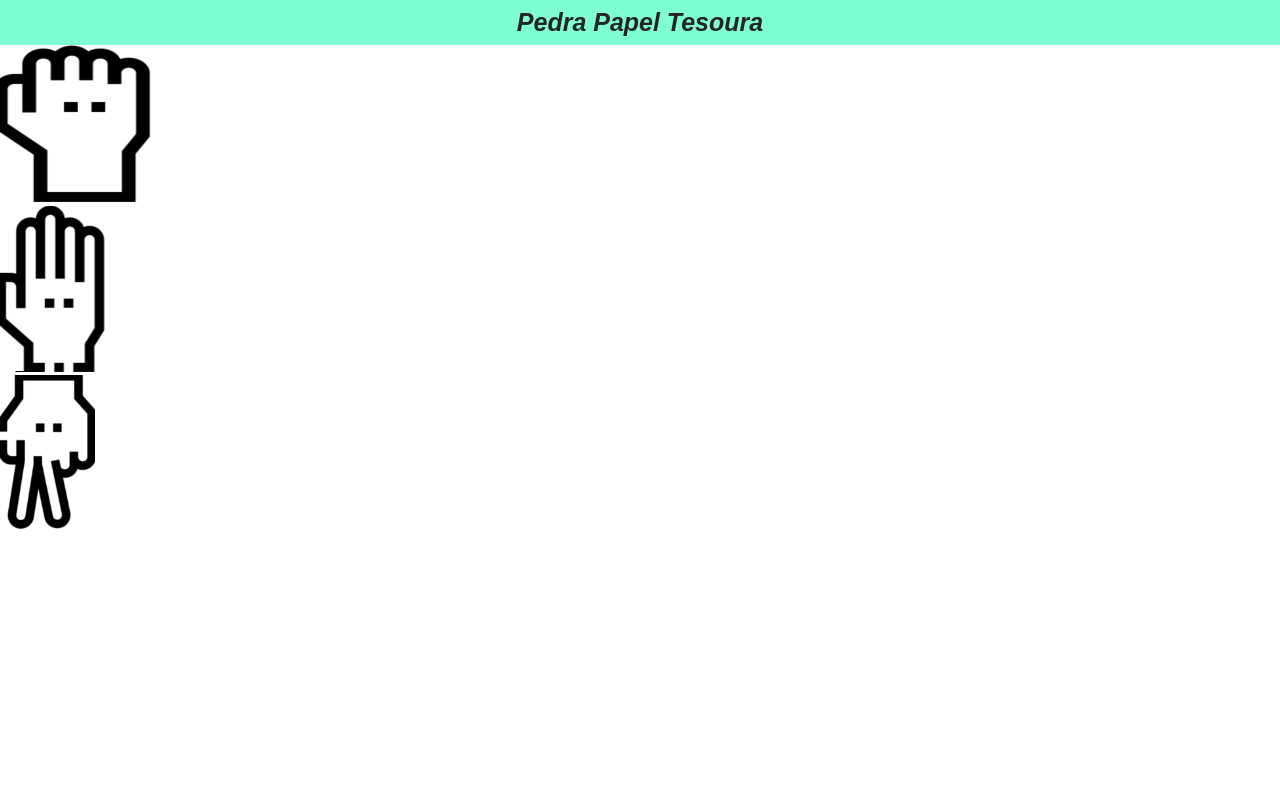
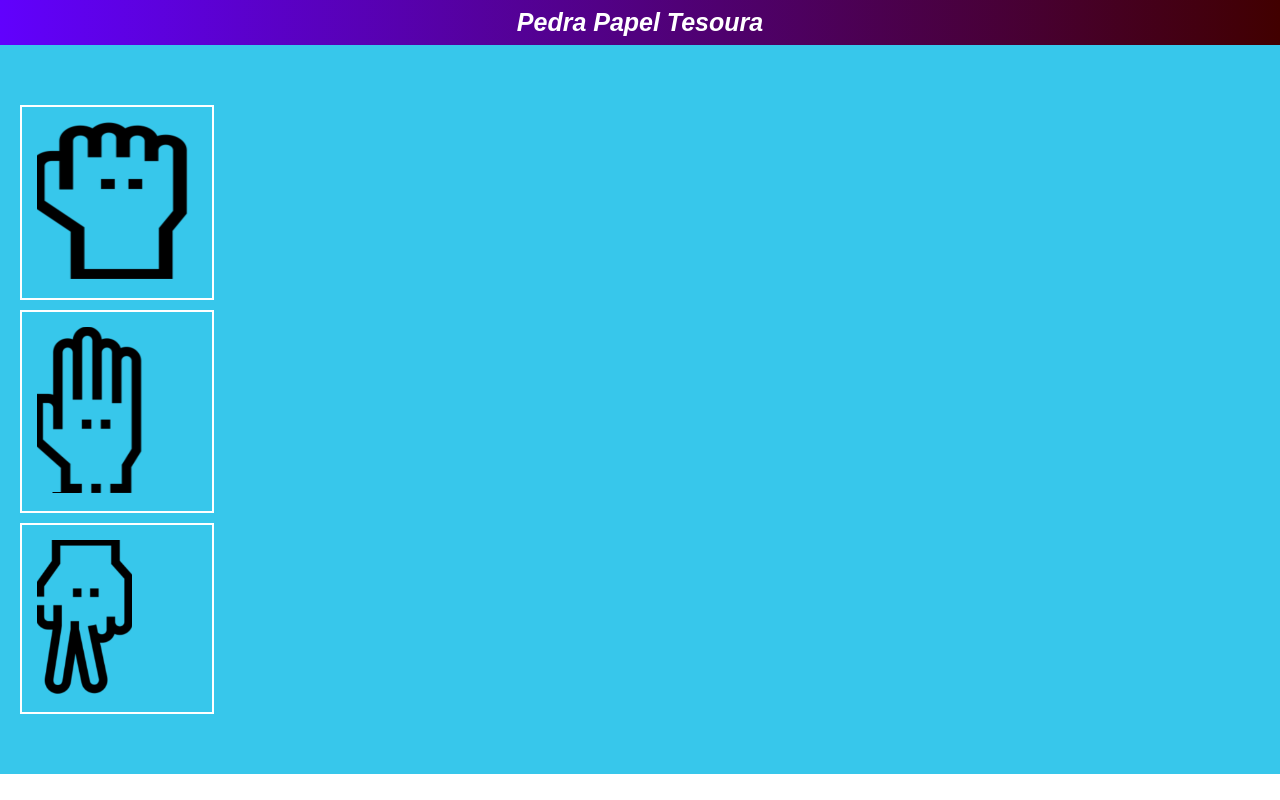
Before and after one commit to Angelo-Spyder/Pedra-Papel-Tesoura, a plain HTML site: page index.html in a window 1280 px wide. Drawn offline with Linux system fonts and the light colour scheme.

Commit message:
Estilizando imagens e dividindo o conteúdo html para estilizar

```diff
--- a/index.html
+++ b/index.html
@@ -14,16 +14,18 @@
     <header class="cabecalho">
         <h1 class="titulo-principal">Pedra Papel Tesoura</h1>
     </header>
-    <section>
-        <div>
+    <section class="secao-principal">
+        <main class="conteudo">
+            <div class="opcao-de-jogada">
                 <img src="images/pedra.png" alt="Mão-sinal-de-pedra">
             </div>
-        <div>
+            <div class="opcao-de-jogada">
                 <img src="images/papel.png" alt="Mão-sinal-de-papel">
             </div>
-        <div>
+            <div class="opcao-de-jogada">
                 <img src="images/tesoura.png" alt="Mão-sinal-de-tesoura">
             </div>
+        </main>
     </section>
 
     <script src="main.js"></script>
--- a/styles/style.css
+++ b/styles/style.css
@@ -1,12 +1,31 @@
 .cabecalho{
-    background: aquamarine;
+    background: linear-gradient(90deg,rgb(97, 1, 253), rgb(65, 0, 0));
     padding: 10px 0;
 }
 .titulo-principal{
     font-size: 25px;
-    color: #252525;
+    color: #ffffff;
     font-family: arial;
     font-style: italic;
     text-align: center;
     font-weight: bold;
 }
+.secao-principal{
+    background: #37c7eb;
+}
+.conteudo{
+    width: 600px;
+    padding: 50px 0;
+    display: inline-block;
+}
+.opcao-de-jogada{
+
+    border:2.3px solid white;
+    width: 160px;
+    margin: 10px 0 10px 20px;
+    padding: 15px;
+    align-items: center;
+}
+.opcao-de-jogada img{
+    align-items: center;
+}
```
Lines whose indentation alone changed are shown as unchanged.
